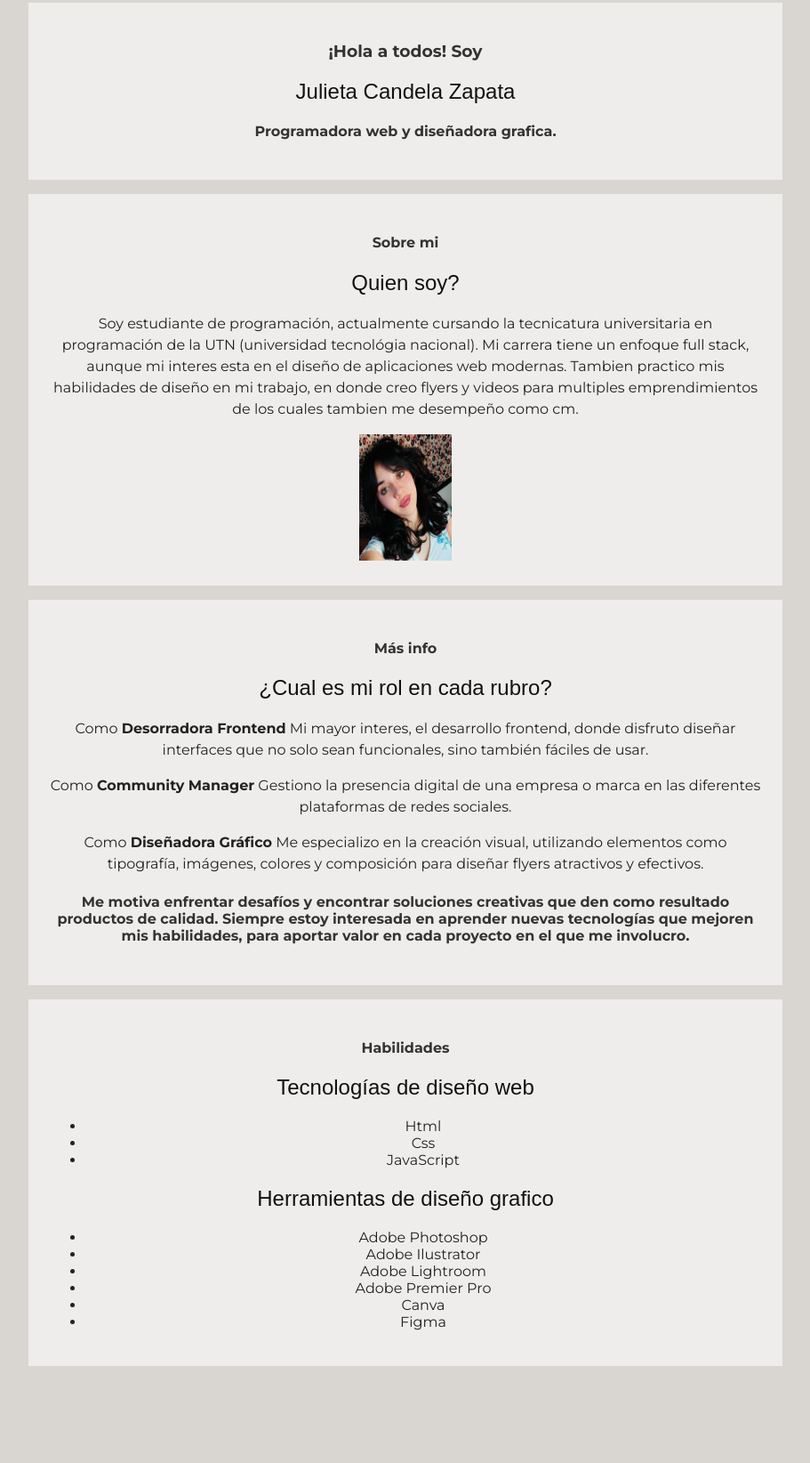
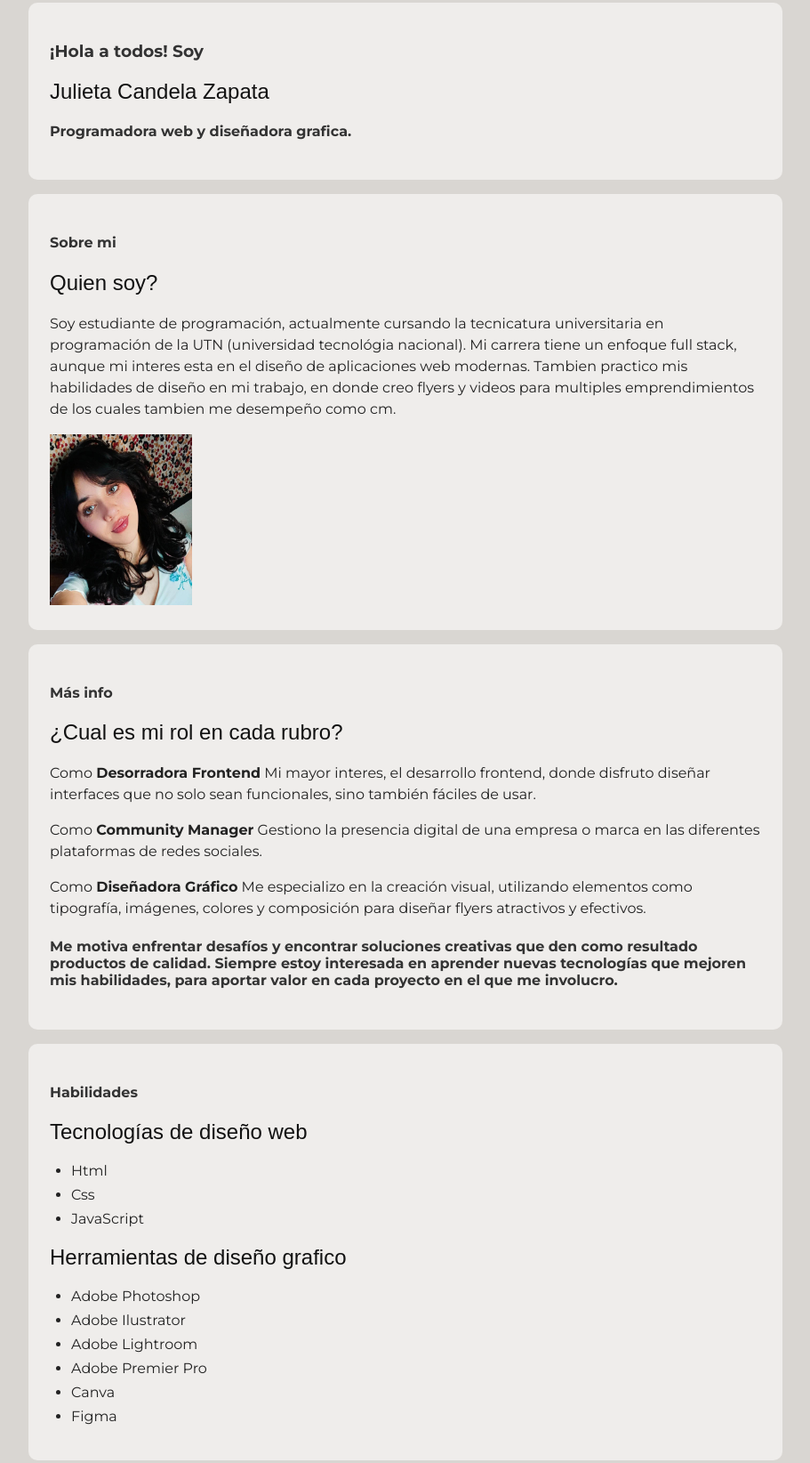
Before and after one commit to candecjz/Tp-1---Zapata, a plain HTML site: page index.html in a window 1280 px wide. Shown: the part 129-1773 px from the top of the page at 89% size, without its empty margins (184-1095 px from the left). Before the commit the page ends 1680 px from the top, so only its background shows below. Drawn offline with Linux system fonts and the light colour scheme; a web font is replaced by a local one.

Commit message:
Bordes de secciones y estilo de las listas

```diff
--- a/index.html
+++ b/index.html
@@ -26,12 +26,12 @@
         <h1> Julieta Candela Zapata </h1>
         <h4>Programadora web y diseñadora grafica.</h4>
     </section>
-    <section id="Sobre mi">
+    <section id="sobremi">
         <h4>Sobre mi</h4>
         <h2>Quien soy?</h2>
         <p>Soy estudiante de programación, actualmente cursando la tecnicatura universitaria en programación de la UTN (universidad tecnológia nacional). Mi carrera tiene un enfoque full stack, aunque mi interes esta en el diseño de aplicaciones web modernas.
         Tambien practico mis habilidades de diseño en mi trabajo, en donde creo flyers y videos para multiples emprendimientos de los cuales tambien me desempeño como cm. </p>
-        <img src="perfil.jpeg" width="104" height="142" />
+        <img src="perfil.jpeg" width="160" height="192"  />
     </section>
     <section id="rol">
         <h4>Más info</h4>
--- a/style.css
+++ b/style.css
@@ -29,6 +29,7 @@ section {
     margin: 1rem auto;
     padding: 1.5rem;
     max-width: 800px;
+    border-radius: 10px;
 }
 h1, h2 {
     color: #111;
@@ -73,7 +74,7 @@ h3, h4 {
     font-weight: bold;
 }
 
-section {
+#proyectos{
     text-align: center;
 }
 #horizontal img{
@@ -89,3 +90,11 @@ section {
 #logoK img{
     height: 400px
 }
+
+section ul {
+    list-style-type: disc;
+    padding-left: 1.5rem;
+}
+section li {
+    margin-bottom: 0.5rem;
+}
```
Also changed, not shown: proyectos.html (+2 -2 lines).
